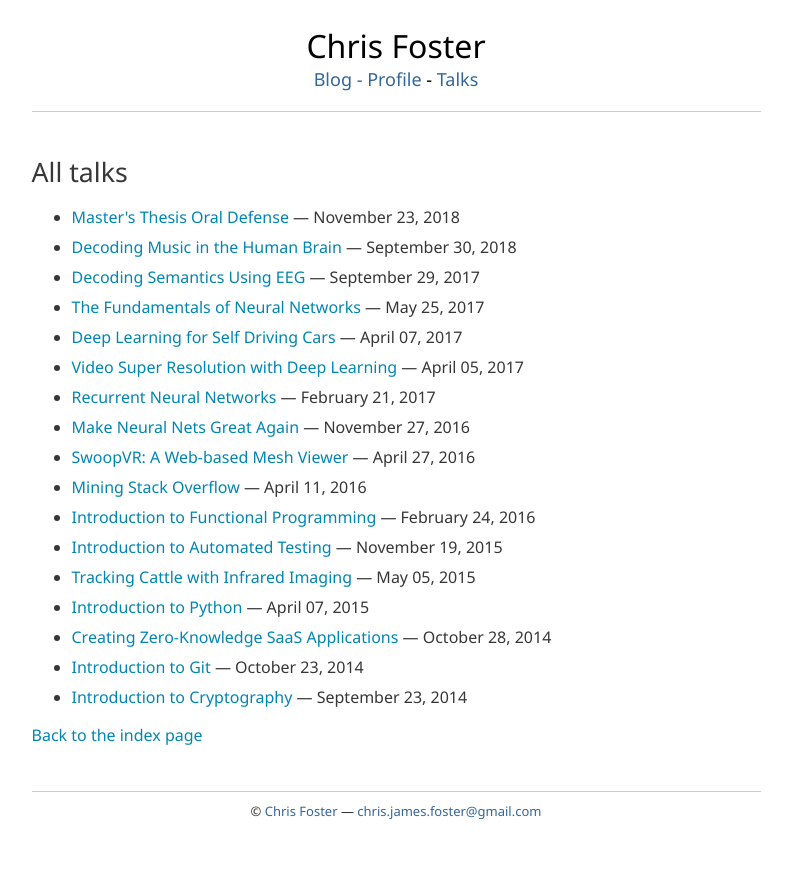
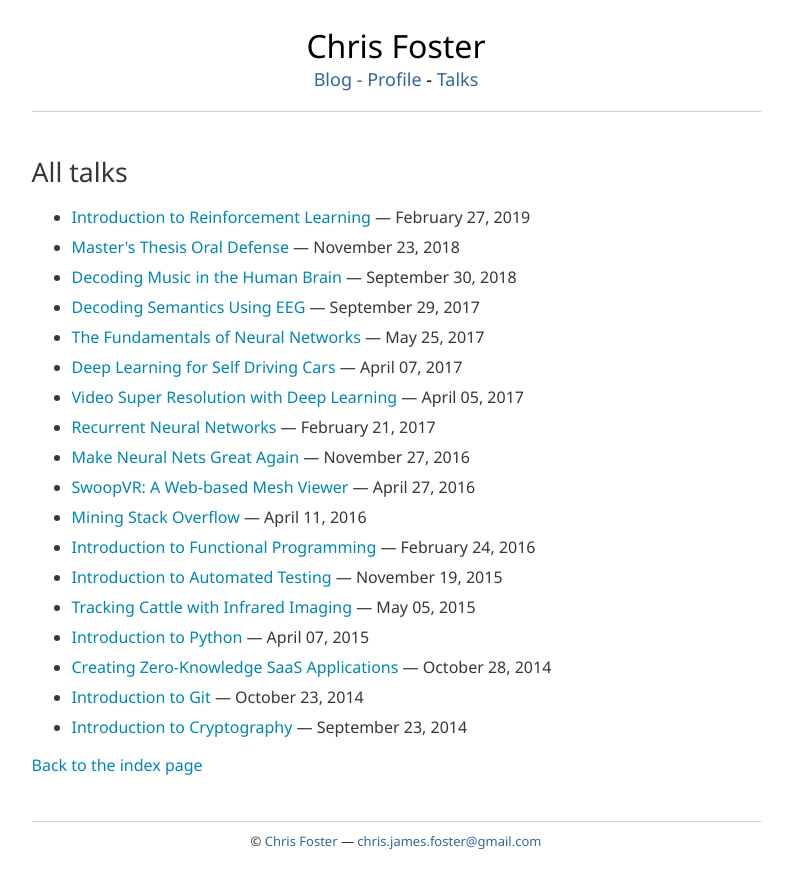
Before and after one commit to chrisfosterelli/chrisfosterelli.github.io, a Jekyll site: the page built from talks.html, in a window 1280 px wide. Shown: the top 889 px of the page, without its empty margins (244-1036 px from the left). Built offline with Jekyll 4.4.1, drawn with Linux system fonts in a browser that asks for light colours.

Commit message:
Add introduction to reinforcement learning

```diff
--- a/_data/talks.yml
+++ b/_data/talks.yml
@@ -1,3 +1,7 @@
+- title: Introduction to Reinforcement Learning
+  date: February 27, 2019
+  url: file/talk/introduction-to-reinforcement-learning.pdf
+
 - title: Master's Thesis Oral Defense
   date: November 23, 2018
   url: file/talk/masters-thesis-oral-defense.pdf
```
Also changed, not shown: 1 other file.
